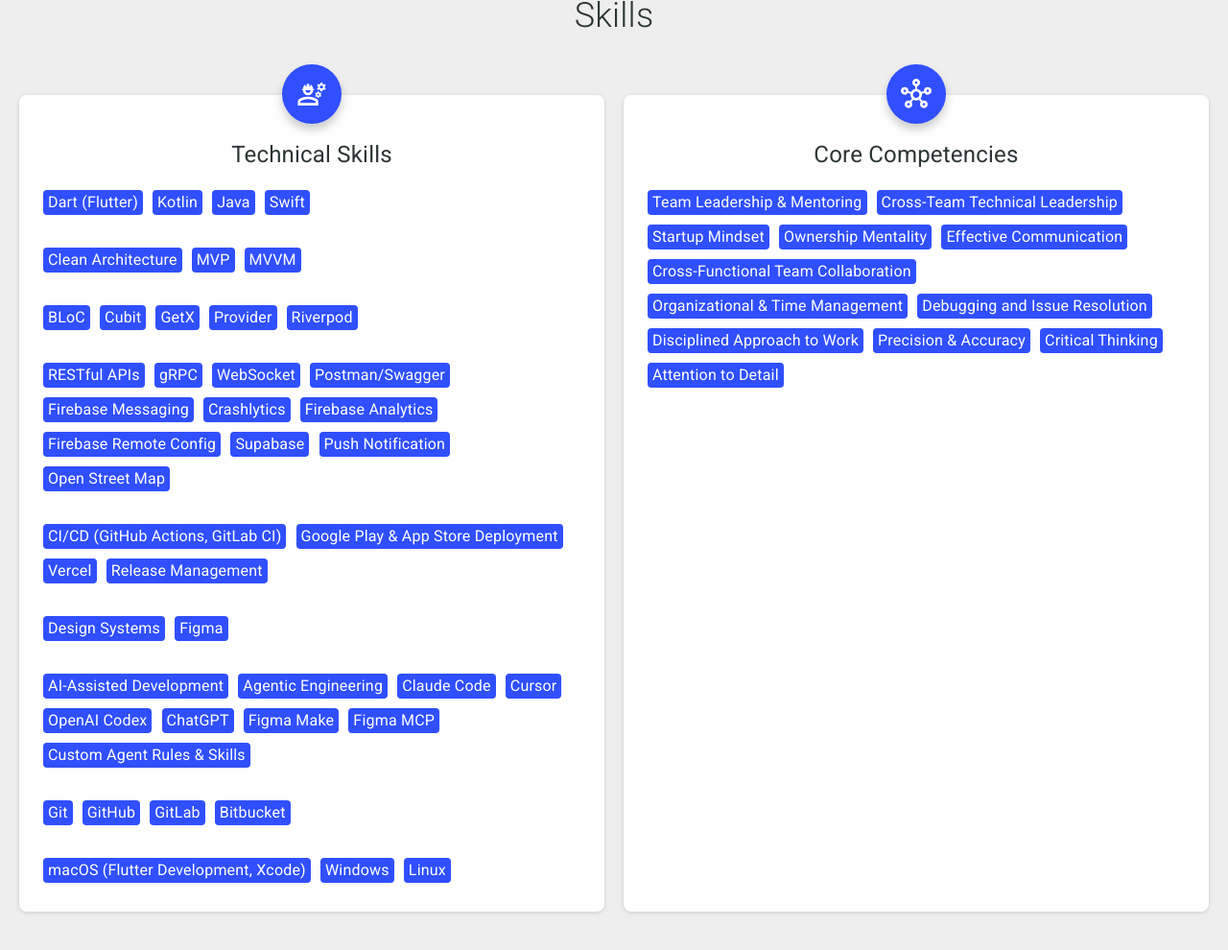
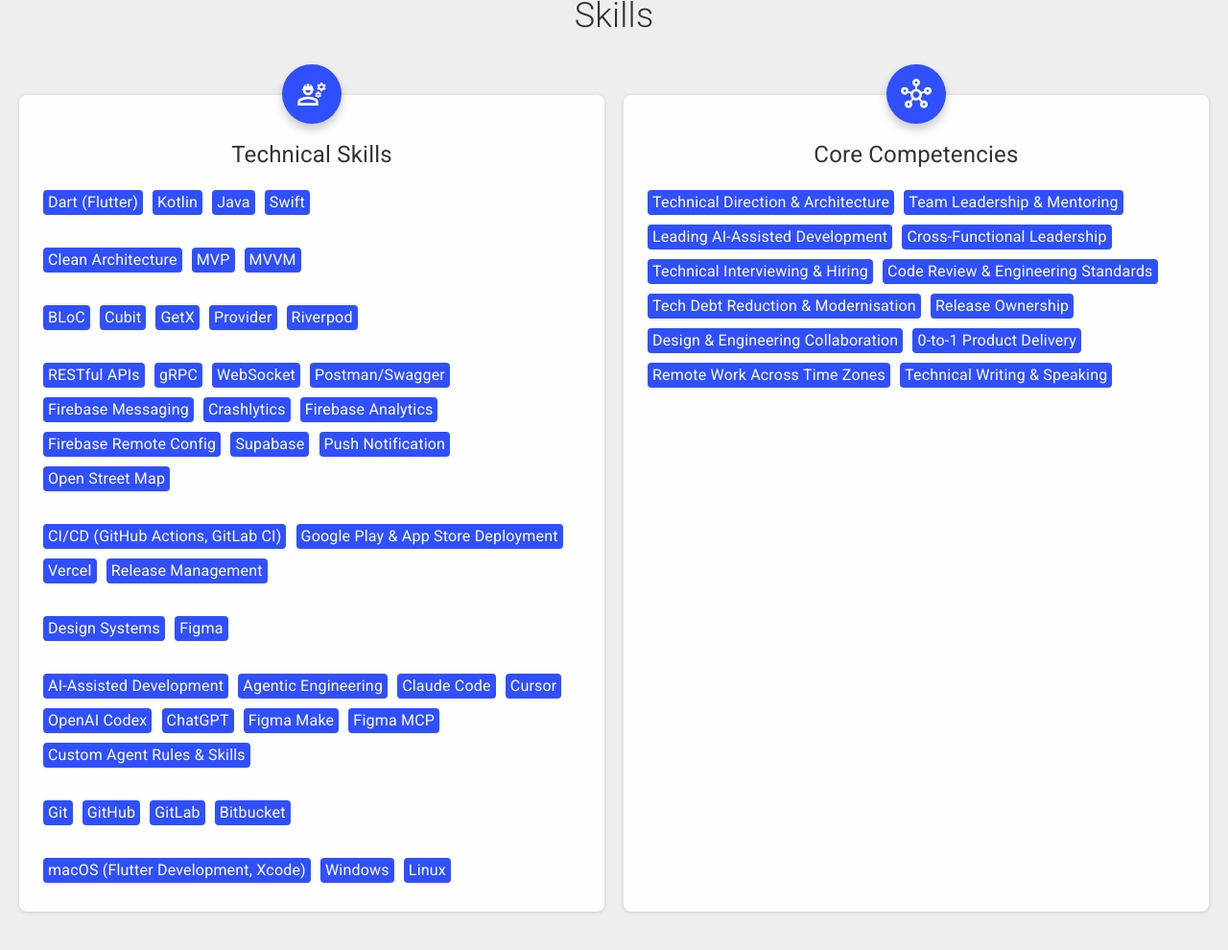
Before and after one commit to arashmidos/arashmidos.github.io, a plain HTML site: page index.html in a window 1280 px wide. Shown: the part 6879-7869 px from the top of the page at 96% size. Drawn offline with Linux system fonts and the light colour scheme; files whose address does not match are found by name.

Commit message:
Refocus Core Competencies on lead-level skills
Replace generic soft skills with 12 items backed by the experience
section. Move AI-assisted development to third place and add technical
interviewing and hiring.

Co-Authored-By: Claude Opus 5.5 <noreply@anthropic.com>

```diff
--- a/index.html
+++ b/index.html
@@ -867,18 +867,18 @@ But here’s the problem: I’m 𝐧𝐨𝐭 a Figma expert.</p>
 									</div>
 									<div class="name">Core Competencies</div>
 								</div>
-								<div class="skill-set">Team Leadership & Mentoring</div>
-								<div class="skill-set">Cross-Team Technical Leadership</div>
-								<div class="skill-set">Startup Mindset</div>
-								<div class="skill-set">Ownership Mentality</div>
-								<div class="skill-set">Effective Communication</div>
-								<div class="skill-set">Cross-Functional Team Collaboration</div>
-								<div class="skill-set">Organizational & Time Management</div>
-								<div class="skill-set">Debugging and Issue Resolution</div>
-								<div class="skill-set">Disciplined Approach to Work</div>
-								<div class="skill-set">Precision & Accuracy</div>
-								<div class="skill-set">Critical Thinking</div>
-								<div class="skill-set">Attention to Detail</div>
+								<div class="skill-set">Technical Direction &amp; Architecture</div>
+								<div class="skill-set">Team Leadership &amp; Mentoring</div>
+								<div class="skill-set">Leading AI-Assisted Development</div>
+								<div class="skill-set">Cross-Functional Leadership</div>
+								<div class="skill-set">Technical Interviewing &amp; Hiring</div>
+								<div class="skill-set">Code Review &amp; Engineering Standards</div>
+								<div class="skill-set">Tech Debt Reduction &amp; Modernisation</div>
+								<div class="skill-set">Release Ownership</div>
+								<div class="skill-set">Design &amp; Engineering Collaboration</div>
+								<div class="skill-set">0-to-1 Product Delivery</div>
+								<div class="skill-set">Remote Work Across Time Zones</div>
+								<div class="skill-set">Technical Writing &amp; Speaking</div>
 							</div>
 						</div>
 					</div>
```
